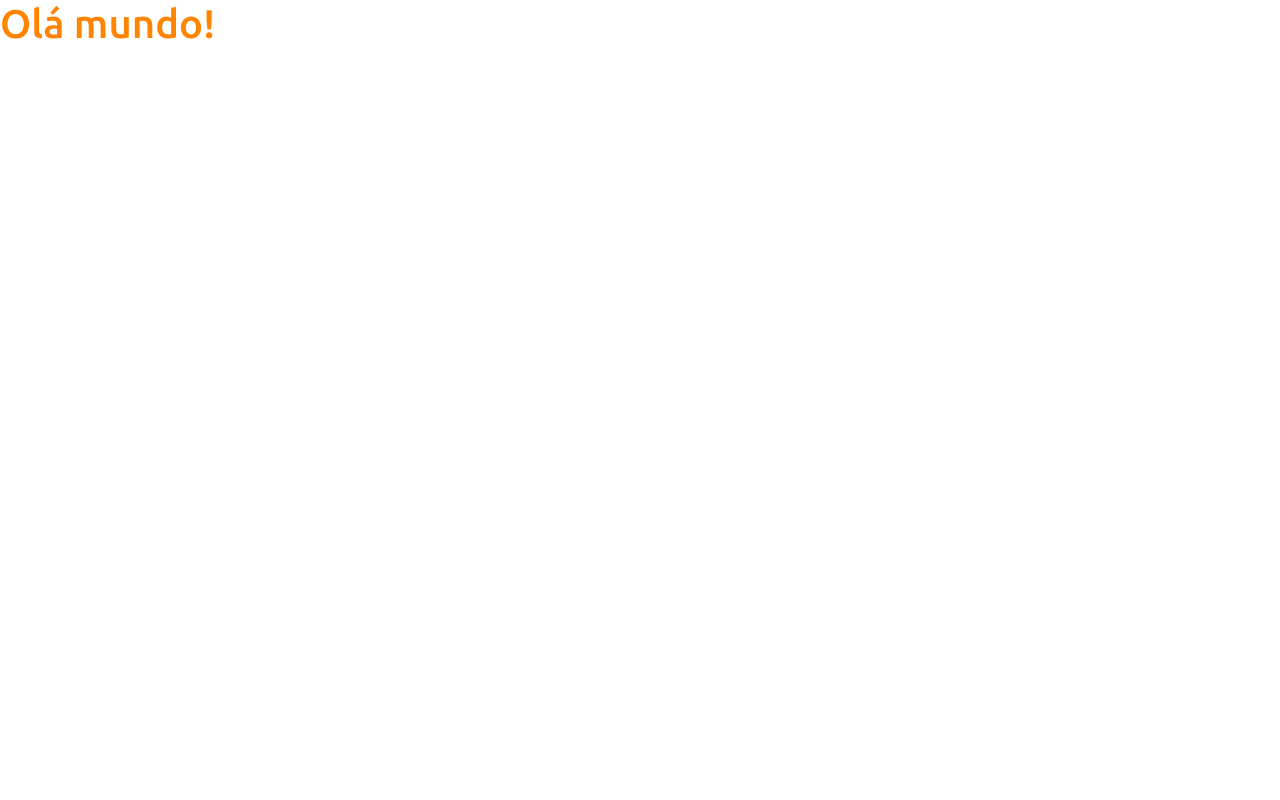
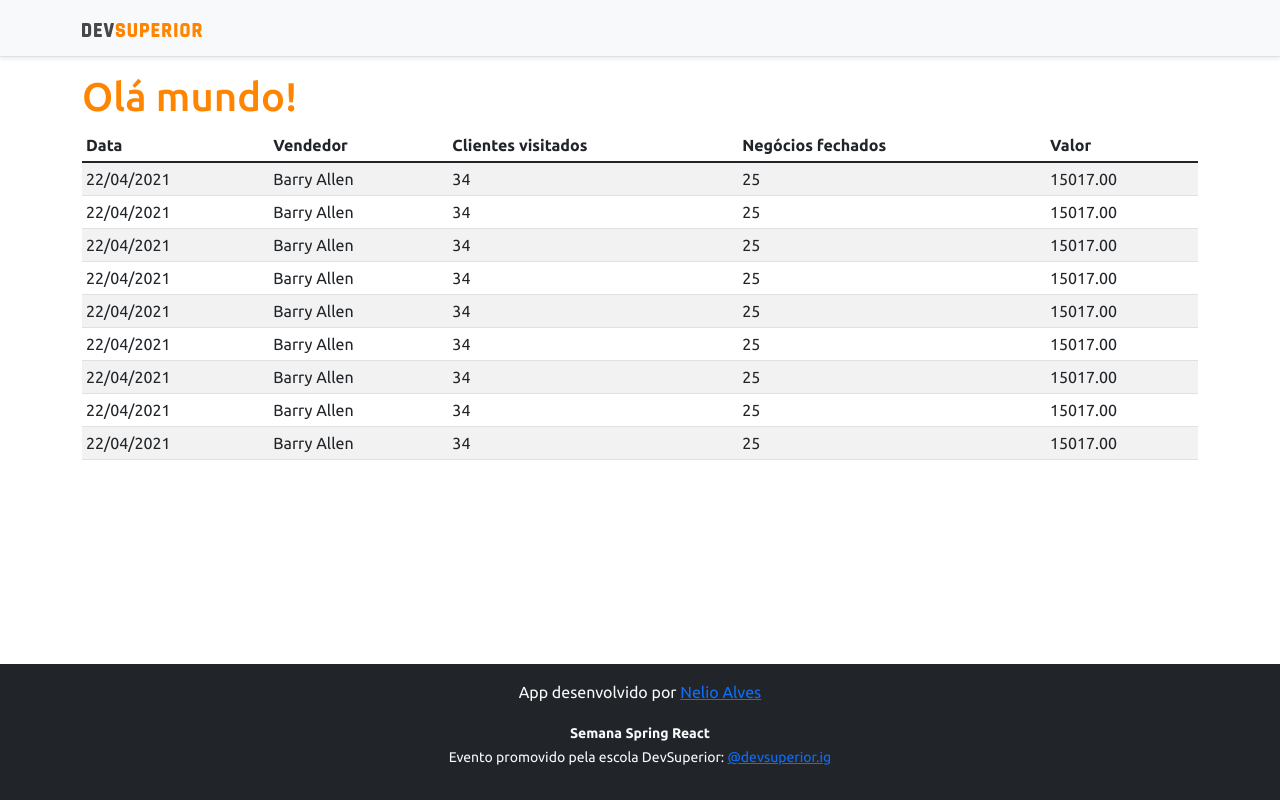
Before and after one commit to pedrovvitor/ds-vendas, a React (Create React App) app in the folder frontend/: page / in a window 1280 px wide. Built offline with nearby package versions, Linux system fonts and the light colour scheme.

Commit message:
Basic static components

```diff
--- a/frontend/src/App.tsx
+++ b/frontend/src/App.tsx
@@ -1,9 +1,19 @@
+import NavBar from "components/NavBar";
+import Footer from "components/Footer";
+import DataTable from "components/DataTable";
+
+
 function App() {
   return (
-    <div>
-      <h1 className="text-primary">Olá mundo!</h1>
-    </div>
-  );
+    <>
+      <NavBar />
+      <div className="container">
+        <h1 className="text-primary">Olá mundo!</h1>
+        <DataTable />
+      </div>
+      <Footer />
+    </>
+        );
 }
 
-export default App;
+        export default App;
--- /dev/null
+++ b/frontend/src/components/DataTable/index.tsx
@@ -0,0 +1,84 @@
+const DataTable = () => {
+  return (
+    <div className="table-responsive">
+      <table className="table table-striped table-sm">
+        <thead>
+          <tr>
+            <th>Data</th>
+            <th>Vendedor</th>
+            <th>Clientes visitados</th>
+            <th>Negócios fechados</th>
+            <th>Valor</th>
+          </tr>
+        </thead>
+        <tbody>
+          <tr>
+            <td>22/04/2021</td>
+            <td>Barry Allen</td>
+            <td>34</td>
+            <td>25</td>
+            <td>15017.00</td>
+          </tr>
+          <tr>
+            <td>22/04/2021</td>
+            <td>Barry Allen</td>
+            <td>34</td>
+            <td>25</td>
+            <td>15017.00</td>
+          </tr>
+          <tr>
+            <td>22/04/2021</td>
+            <td>Barry Allen</td>
+            <td>34</td>
+            <td>25</td>
+            <td>15017.00</td>
+          </tr>
+          <tr>
+            <td>22/04/2021</td>
+            <td>Barry Allen</td>
+            <td>34</td>
+            <td>25</td>
+            <td>15017.00</td>
+          </tr>
+          <tr>
+            <td>22/04/2021</td>
+            <td>Barry Allen</td>
+            <td>34</td>
+            <td>25</td>
+            <td>15017.00</td>
+          </tr>
+          <tr>
+            <td>22/04/2021</td>
+            <td>Barry Allen</td>
+            <td>34</td>
+            <td>25</td>
+            <td>15017.00</td>
+          </tr>
+          <tr>
+            <td>22/04/2021</td>
+            <td>Barry Allen</td>
+            <td>34</td>
+            <td>25</td>
+            <td>15017.00</td>
+          </tr>
+          <tr>
+            <td>22/04/2021</td>
+            <td>Barry Allen</td>
+            <td>34</td>
+            <td>25</td>
+            <td>15017.00</td>
+          </tr>
+          <tr>
+            <td>22/04/2021</td>
+            <td>Barry Allen</td>
+            <td>34</td>
+            <td>25</td>
+            <td>15017.00</td>
+          </tr>
+        </tbody>
+      </table>
+    </div>
+  );
+}
+
+export default DataTable;
--- /dev/null
+++ b/frontend/src/components/Footer/index.tsx
@@ -0,0 +1,15 @@
+const Footer = () => {
+  return (
+    <footer className="footer mt-auto py-3 bg-dark">
+      <div className="container">
+        <p className="text-light">App desenvolvido por <a href="https://github.com/acenelio" target="_blank" rel="noreferrer">Nelio Alves</a></p>
+        <p className="text-light"><small><strong>Semana Spring React</strong><br />
+          Evento promovido pela escola DevSuperior: <a href="https://instagram.com/devsuperior.ig" target="_blank" rel="noreferrer">@devsuperior.ig</a></small></p>
+      </div>
+    </footer>
+
+  )
+
+}
+
+export default Footer;
--- /dev/null
+++ b/frontend/src/components/NavBar/index.tsx
@@ -0,0 +1,15 @@
+import ImgDsDark from "assets/img/ds-dark.svg"
+
+const NavBar = () => {
+  return (
+    <div className="d-flex flex-column flex-md-row align-items-center p-3 px-md-4 mb-3 bg-light border-bottom shadow-sm">
+      <div className="container">
+        <nav className="my-2 my-md-0 mr-md-3">
+          <img src={ImgDsDark} alt="DevSuperior" width="120" />
+        </nav>
+      </div>
+    </div>
+  );
+}
+
+export default NavBar;
```
Also changed, not shown: frontend/src/assets/img/ds-dark.svg (added), frontend/src/index.tsx (line endings or trailing spaces).
